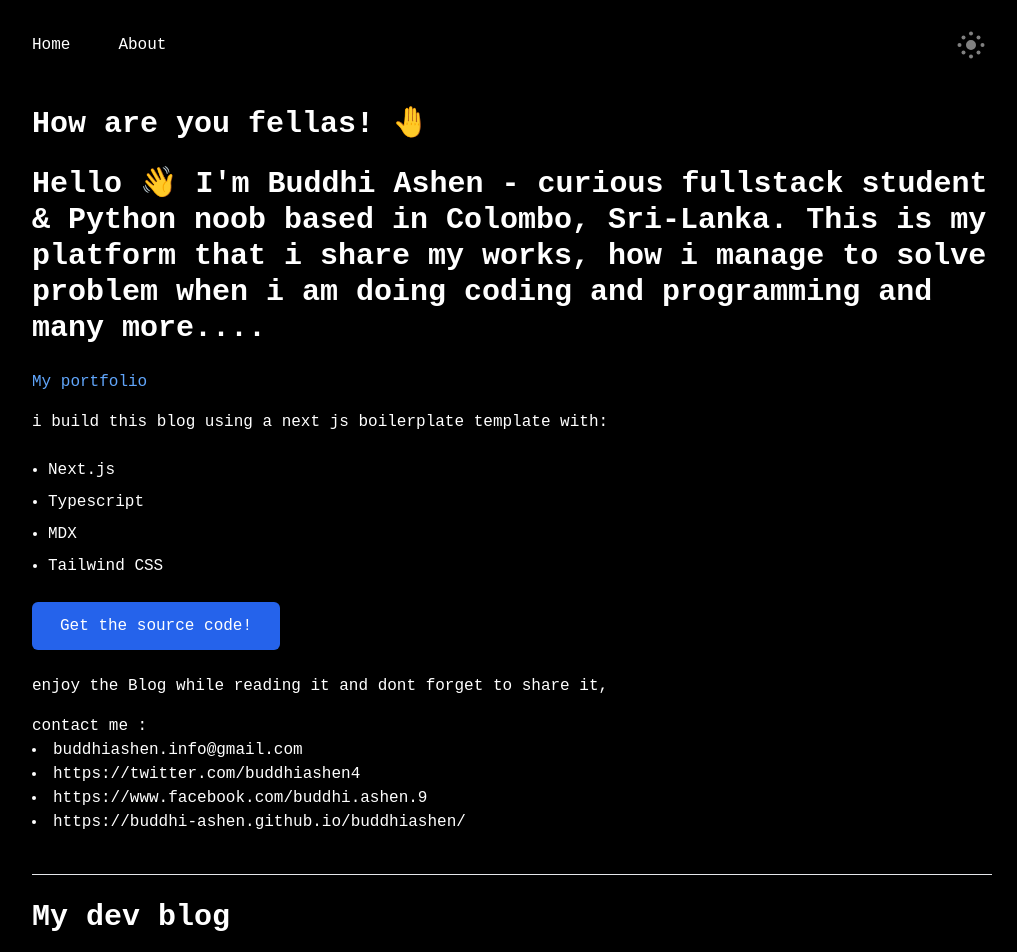
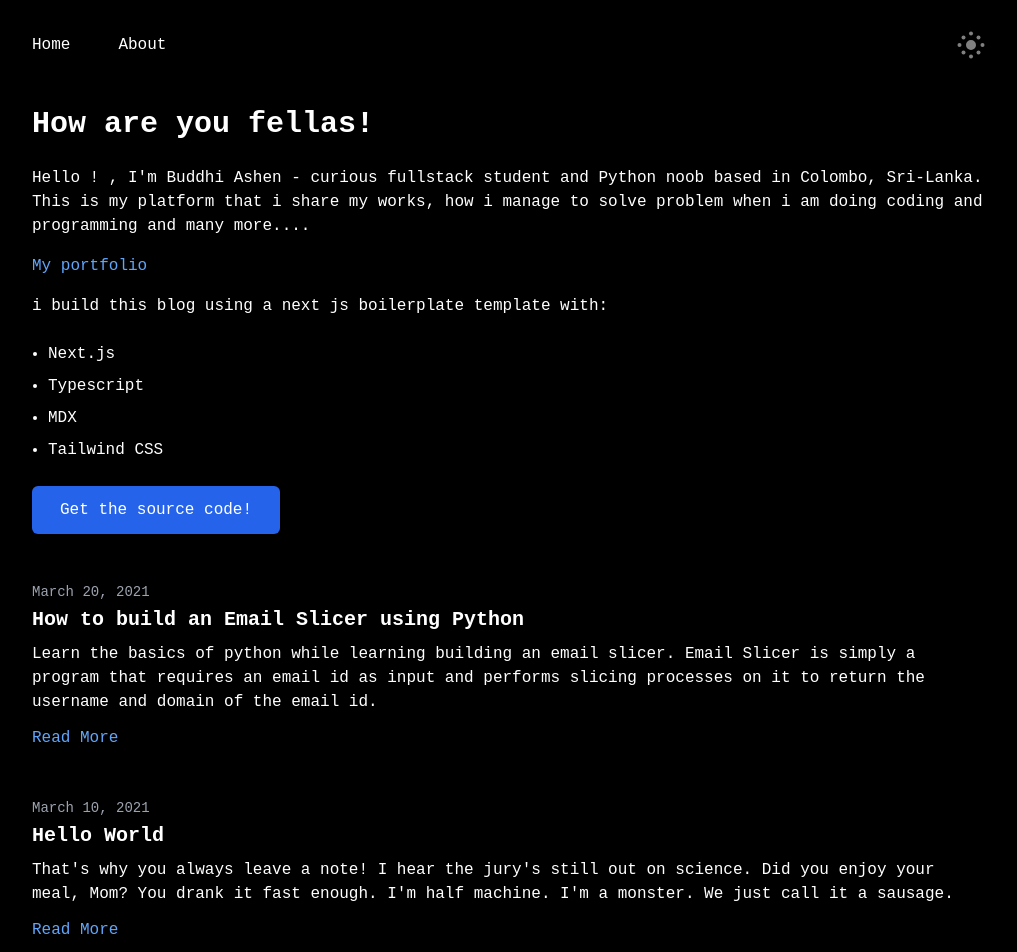
Before and after one commit to buddhiashen/Buddhi-dev-blog, a Next.js app: page / in a window 1280 px wide. Shown: the top 952 px of the page, without its empty margins (128-1145 px from the left). Built offline with nearby package versions, Linux system fonts and the light colour scheme; what @tailwindcss/typography would draw is missing.

Commit message:
Update index.tsx

```diff
--- a/pages/index.tsx
+++ b/pages/index.tsx
@@ -6,21 +6,16 @@
 import { getAllPosts } from '../lib/api';
 import { PostType } from '../types/post';
 
-
-
 type IndexProps = {
   posts: PostType[];
 };
 
-
 export const Index = ({ posts }: IndexProps): JSX.Element => {
   return (
     <Layout>
-      <h1>How are you fellas! 🤚 </h1>
-      <h1>Hello 👋 I'm Buddhi Ashen - curious fullstack student & Python noob based in Colombo, Sri-Lanka. This is my platform
-        that i share my works, how i manage to solve problem when i am doing coding  and programming and many more....
-      </h1>
-      <p><a href="https://buddhi-ashen.github.io/buddhiashen/" target='_blank'>My portfolio</a></p>
+      <h1>How are you fellas!</h1>
+      <p>Hello ! , I&apos;m Buddhi Ashen - curious fullstack student and Python noob based in Colombo, Sri-Lanka. This is my platform that i share my works, how i manage to solve problem when i am doing coding  and programming and many more....</p>
+      <p><a href="https://buddhi-ashen.github.io/buddhiashen/">My portfolio</a></p>
       <p>i build this blog using a next js boilerplate template with:</p>
       <ul className="list-disc pl-4 my-6">
         <li>Next.js</li>
@@ -29,6 +24,7 @@
         <li className="mt-2">Tailwind CSS</li>
       </ul>
 
+
       <a
         href="https://github.com/ChangoMan/nextjs-typescript-mdx-blog"
         className="inline-block px-7 py-3 rounded-md text-white dark:text-white bg-blue-600 hover:bg-blue-700 hover:text-white dark:hover:text-white"
@@ -36,18 +32,6 @@
         Get the source code!
       </a>
 
-      <br /><br />
-      <p>enjoy the Blog while reading it and dont forget to share it, </p>
-      <p>contact me :
-        <li>buddhiashen.info@gmail.com</li>
-        <li>https://twitter.com/buddhiashen4</li>
-        <li>https://www.facebook.com/buddhi.ashen.9</li>
-        <li>https://buddhi-ashen.github.io/buddhiashen/</li>
-      </p>
-      <br />
-<hr />
-<br />
-<h1>My dev blog</h1>
       {posts.map((post) => (
         <article key={post.slug} className="mt-12">
           <p className="mb-1 text-sm text-gray-500 dark:text-gray-400">
@@ -67,10 +51,7 @@
             </Link>
           </p>
         </article>
-
       ))}
-      <br />
-      <hr />
     </Layout>
   );
 };
```
